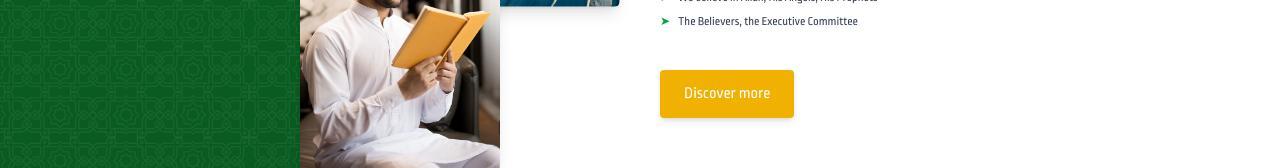
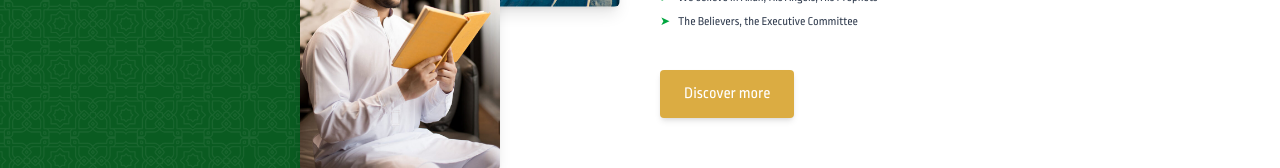
Before and after one commit to digiexpouae/IEE-project, a Next.js app: page /Home/home in a window 1280 px wide. Shown: the part 1831-1999 px from the top of the page. Built offline with nearby package versions, Linux system fonts and the light colour scheme.

Commit message:
button change

```diff
--- a/src/pages/Home/section3/section3.jsx
+++ b/src/pages/Home/section3/section3.jsx
@@ -63,7 +63,7 @@ export default function AboutUs() {
           </ul>
 
           {/* Button */}
-          <button className="mt-6 px-6 py-3 bg-yellow-500 hover:bg-yellow-600 text-white rounded shadow-md transition">
+          <button className="mt-6 px-6 py-3 bg-[#DBAC42] hover:bg-yellow-600 text-white rounded shadow-md transition">
             Discover more
           </button>
         </div>
```
